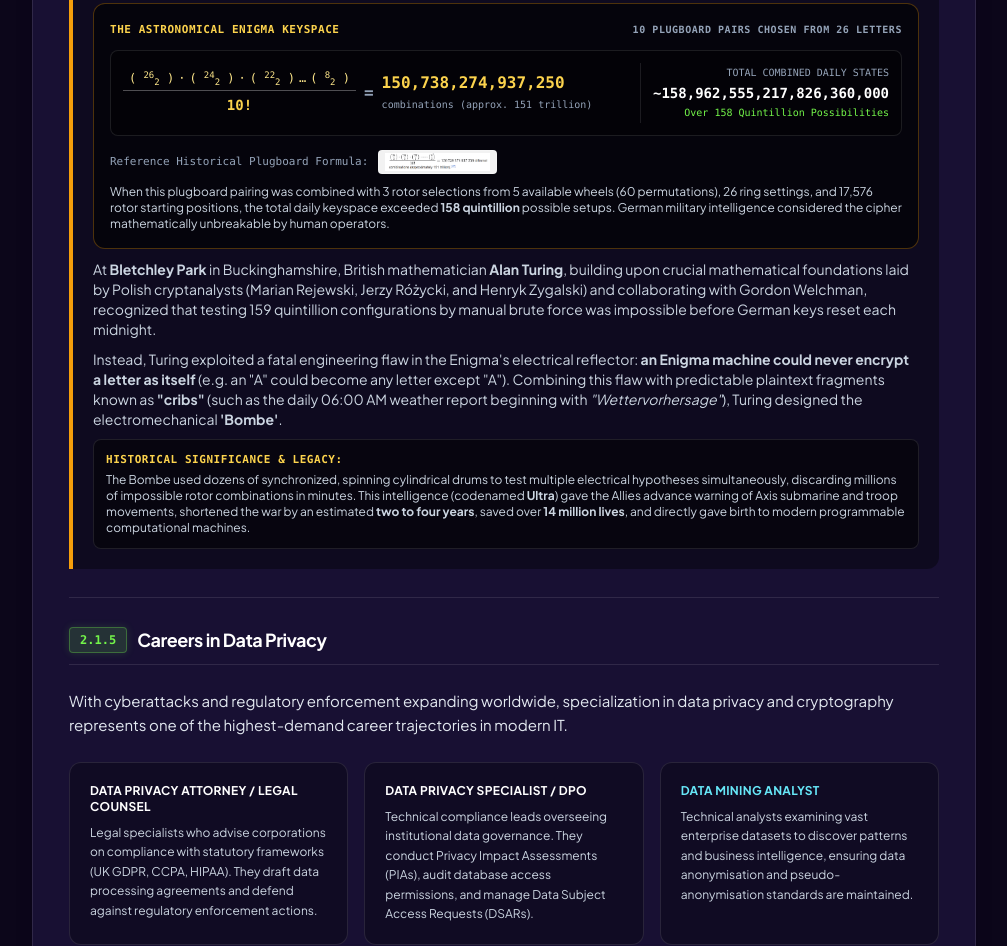
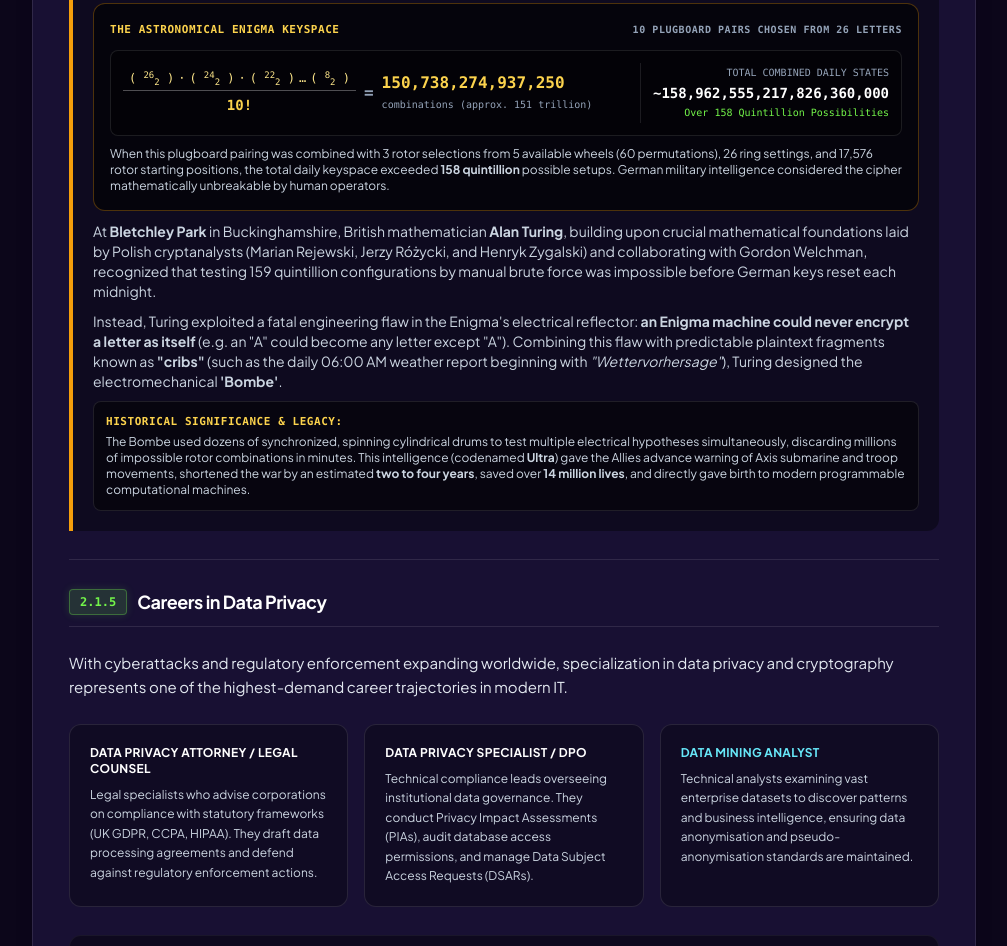
Before and after one commit to lucaspinna-git/wmnics82-labs, a plain HTML site: page lesson_02_explainer.html in a window 1280 px wide. Shown: the part 4821-5767 px from the top of the page, without its empty margins (256-1263 px from the left). Drawn offline with nearby package versions, Linux system fonts and the light colour scheme.

Commit message:
Remove small formula image thumbnail from Enigma history bar

```diff
--- a/lesson_02_explainer.html
+++ b/lesson_02_explainer.html
@@ -681,12 +681,6 @@
                                     <div class="text-[10px] text-netcom-lime font-mono">Over 158 Quintillion Possibilities</div>
                                 </div>
                             </div>
-
-                            <div class="flex flex-wrap items-center gap-2.5 text-[11px] text-slate-400 font-mono pt-1">
-                                <span>Reference Historical Plugboard Formula:</span>
-                                <img src="assets/enigma_combinations.png" alt="Enigma plugboard calculation formula" class="h-6 rounded px-1.5 py-0.5 bg-white/95 object-contain shadow-sm border border-white/20 inline-block">
-                            </div>
-
                             <p class="text-xs text-slate-300">
                                 When this plugboard pairing was combined with 3 rotor selections from 5 available wheels (60 permutations), 26 ring settings, and 17,576 rotor starting positions, the total daily keyspace exceeded <strong>158 quintillion</strong> possible setups. German military intelligence considered the cipher mathematically unbreakable by human operators.
                             </p>
```
Also changed, not shown: assets/enigma_combinations.png (deleted).
